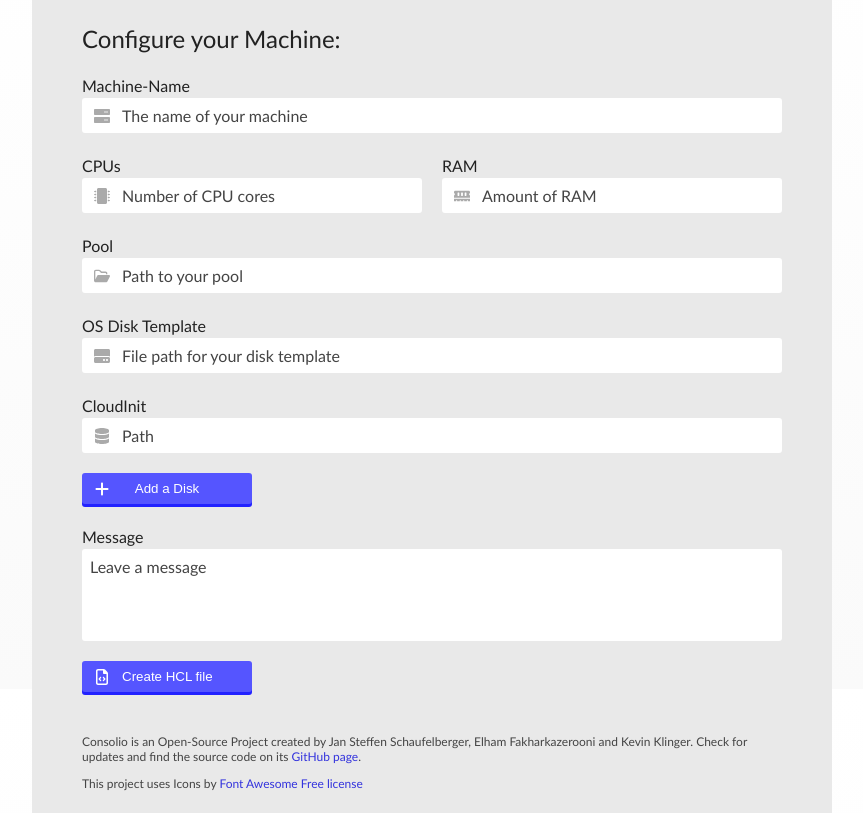
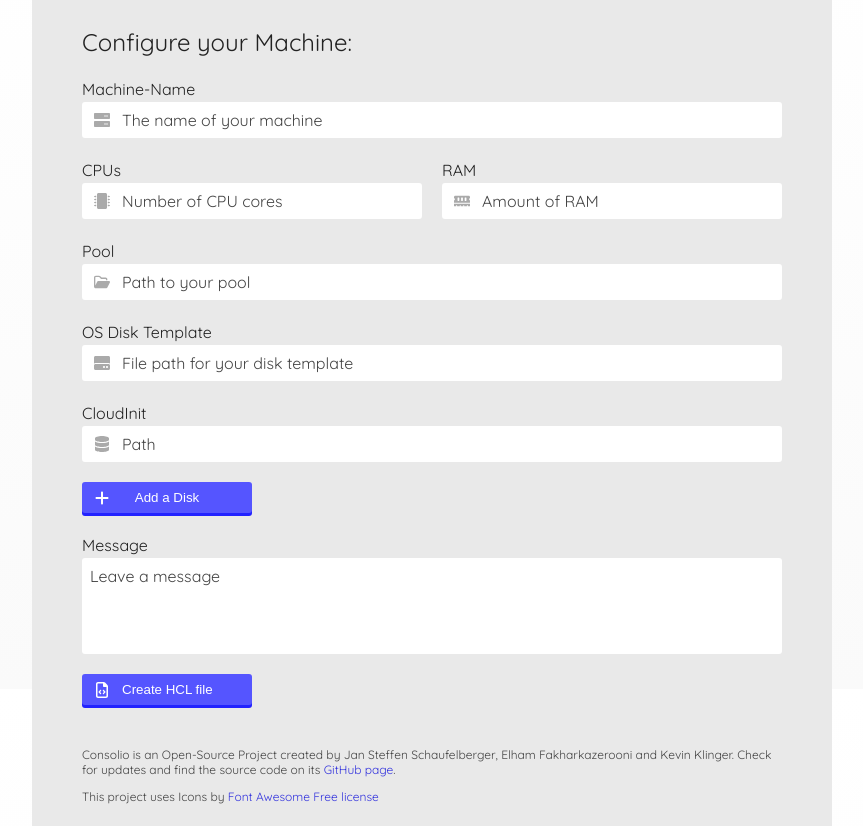
Before and after one commit to KevinKlinger/consilio, a plain HTML site: page static/consilio.html in a window 1280 px wide. Shown: the part 111-937 px from the top of the page, without its empty margins (208-1071 px from the left). Drawn offline with Linux system fonts and the light colour scheme.

Commit message:
Changed Font to use google web font, added several fallback fonts

```diff
--- a/static/consilio.html
+++ b/static/consilio.html
@@ -5,6 +5,7 @@
 		<meta content="utf-8" http-equiv="encoding">
 		<title>Consilio</title>
 
+		<link rel="stylesheet" href="https://fonts.googleapis.com/css?family=Quicksand&display=swap">
 		<link rel="stylesheet" href="style.css">
 		<link rel="stylesheet" href="icons.css">
 		<!--<script src="script1.js" async></script>
--- a/static/style.css
+++ b/static/style.css
@@ -3,7 +3,7 @@ html {
 	height: 100%;
 	padding: 0;
 	margin: 0;
-	font-family: calibri;
+	font-family: "Quicksand", calibri, verdana, arial;
 	font-size: 16px;
 	color: #222;
 	background-color: #fff;
@@ -95,7 +95,7 @@ label {
 
 /* Text input fields */
 input[type=text], textarea {
-	font-family: calibri;
+	font-family: "Quicksand", calibri, verdana, arial;
 	font-size: 16px;
 	padding: 8px;
 	min-width: 100px;
```
